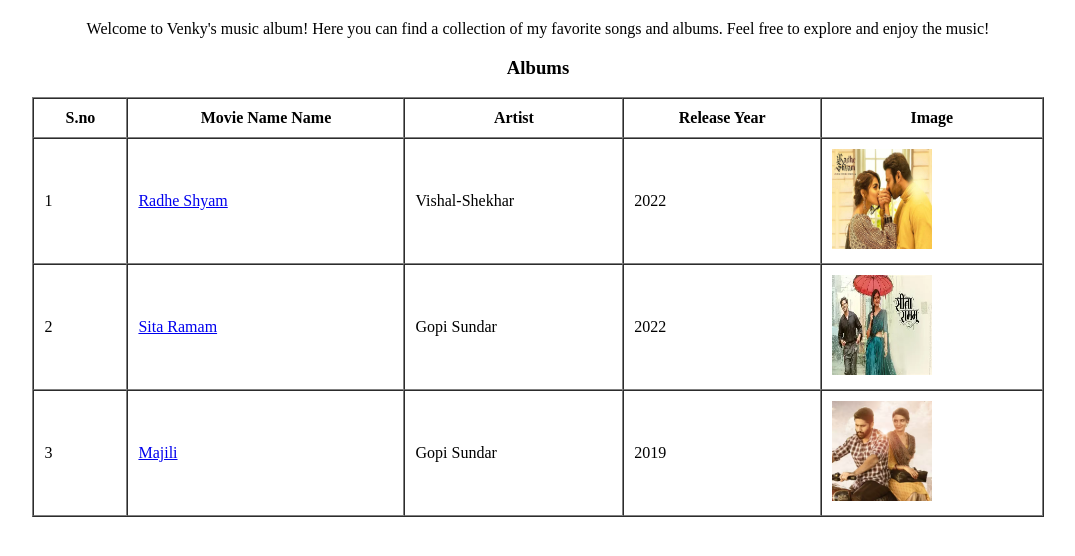
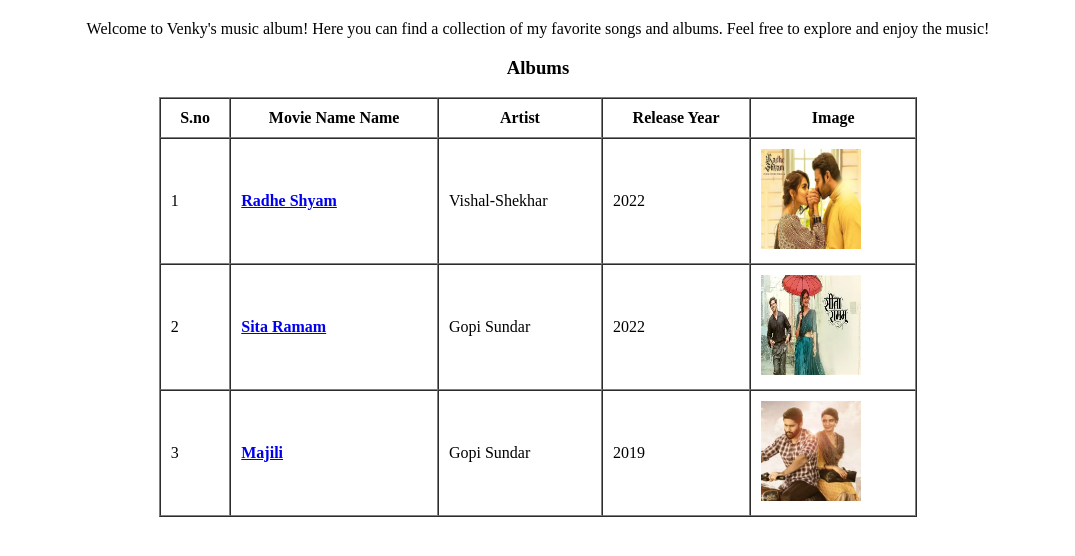
Before and after one commit to silence-venky/Music-website, a plain HTML site: page index.html in a window 1280 px wide. Shown: the part 60-616 px from the top of the page, without its empty margins (102-1177 px from the left). Drawn offline with Linux system fonts and the light colour scheme.

Commit message:
Modify index.html for album display enhancements
Updated table dimensions and added bold formatting to album names.

```diff
--- a/index.html
+++ b/index.html
@@ -8,7 +8,7 @@
     <h1><i><b>Venky's music album</b></i></h1>
     <p>Welcome to Venky's music album! Here you can find a collection of my favorite songs and albums. Feel free to explore and enjoy the music!</p>
     <h3>Albums</h3>
-    <table border="1" cellspacing="0" cellpadding="10" height="60%" width="80%">
+    <table border="1" cellspacing="0" cellpadding="10" height="80%" width="60%">
         <tr>
             <th>S.no</th>
             <th>Movie Name Name</th>
@@ -18,21 +18,21 @@
         </tr>
         <tr>
             <td>1</td>
-            <td><a href="radhe-shyam.html">Radhe Shyam</a></td>
+            <td><a href="radhe-shyam.html"><b>Radhe Shyam</b></a></td>
             <td>Vishal-Shekhar</td>
             <td>2022</td>
             <td><a href="radhe-shyam.html"><img src="radhe shyam.jpg" width="100" height="100"></a></td>
         </tr>
         <tr>
             <td>2</td>
-            <td><a href="sita-ramam.html">Sita Ramam</a></td>
+            <td><a href="sita-ramam.html"><b>Sita Ramam</b></a></td>
             <td>Gopi Sundar</td>
             <td>2022</td>
             <td><a href="sita-ramam.html"><img src="sita ramam.jpg" width="100" height="100"></a></td>
         </tr>
         <tr>
             <td>3</td>
-            <td><a href="majili.html">Majili</a></td>
+            <td><a href="majili.html"><b>Majili</b></a></td>
             <td>Gopi Sundar</td>
             <td>2019</td>
             <td><a href="majili.html"><img src="Majili.jpg" width="100" height="100"></a></td>
```
